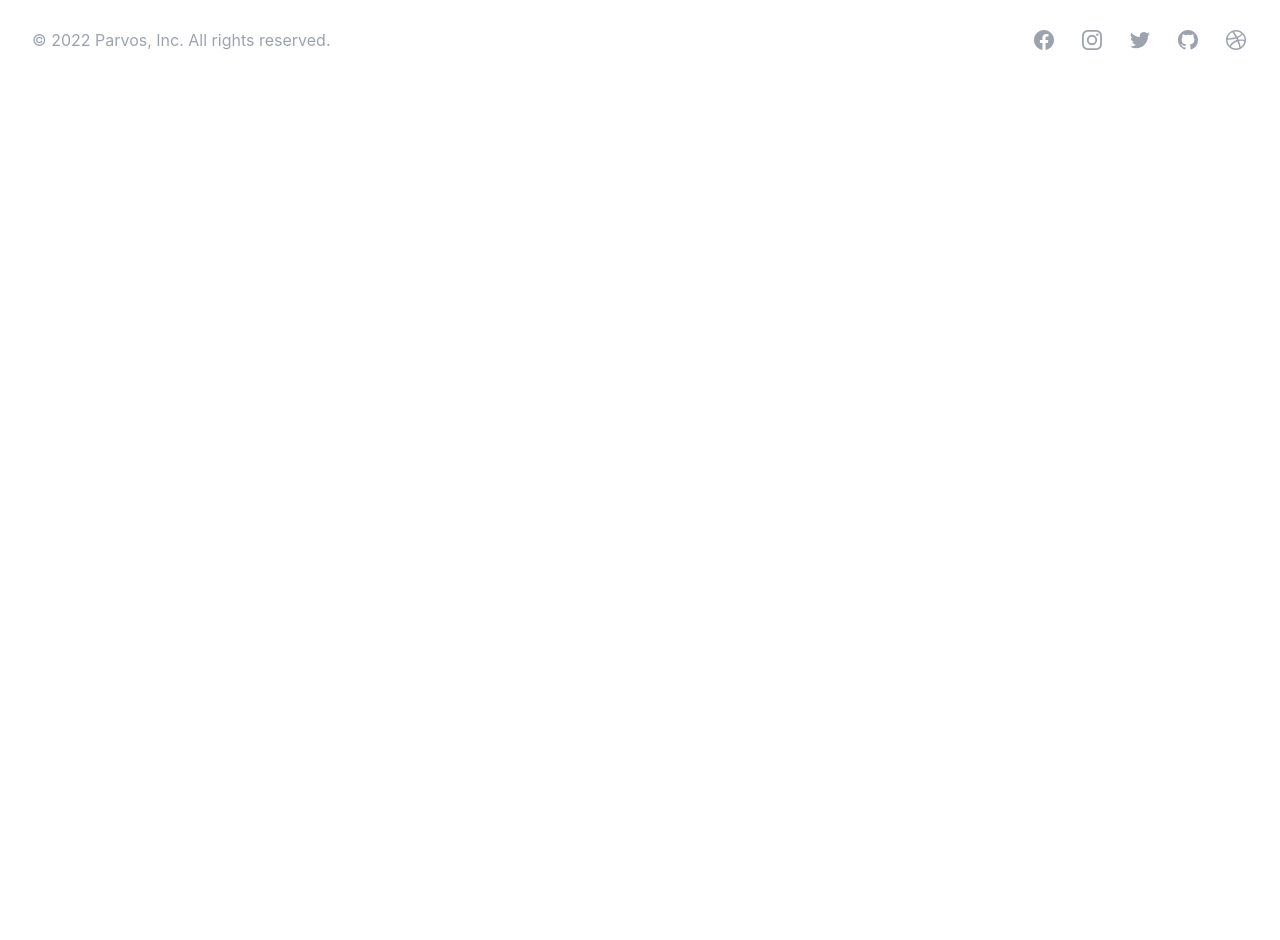
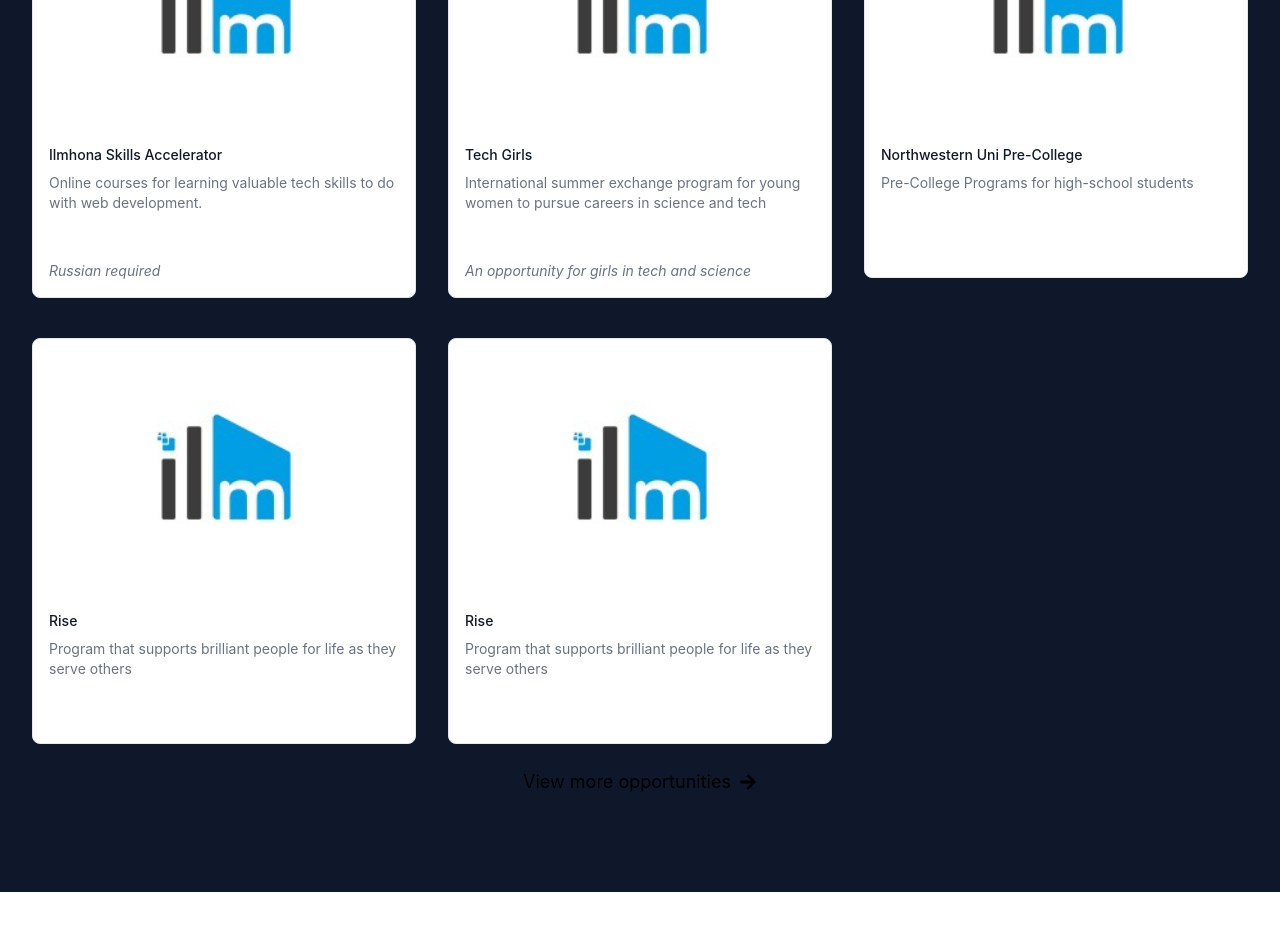
Before and after one commit to samzi123/Parvoz, a React (Create React App) app in the folder frontend/: page / in a window 1280 px wide. Shown: the part 1320-2260 px from the top of the page. Before the commit the page ends 1420 px from the top, so only its background shows below. Built offline with nearby package versions, Linux system fonts and the light colour scheme.

Commit message:
added new opportunities

```diff
--- a/frontend/src/OpportunitiesJSON.js
+++ b/frontend/src/OpportunitiesJSON.js
@@ -43,7 +43,7 @@ const opportunities = [
     category: 'course',
   },
   {
-    id: 4,
+    id: 5,
     name: 'Tech Girls',
     href: 'https://techgirlsglobal.org/',
     description:
@@ -53,6 +53,36 @@ const opportunities = [
     imageSrc: require('./images/ilmhona.jpeg'),
     category: 'course',
   },
+  {
+    id: 6,
+    name: 'Northwestern Uni Pre-College ',
+    href: 'https://globalscholars.yale.edu/',
+    description: 'Pre-College Programs for high-school students',
+    imageAlt: 'Northwestern Uni Pre-College',
+    imageSrc: require('./images/ilmhona.jpeg'),
+    category: 'course',
+  },
+  {
+    id: 7,
+    name: 'Rise',
+    href: 'https://www.risefortheworld.org/',
+    description:
+      'Program that supports brilliant people for life as they serve others',
+    imageAlt: 'Rise',
+    imageSrc: require('./images/ilmhona.jpeg'),
+    category: 'course',
+  },
+
+  {
+    id: 8,
+    name: 'Rise',
+    href: 'https://www.risefortheworld.org/',
+    description:
+      'Program that supports brilliant people for life as they serve others',
+    imageAlt: 'Rise',
+    imageSrc: require('./images/ilmhona.jpeg'),
+    category: 'course',
+  },
 ]
 
 export default opportunities
--- a/frontend/src/screens/HomeScreen.js
+++ b/frontend/src/screens/HomeScreen.js
@@ -1,40 +1,53 @@
 import React from 'react'
 import Opportunity from './../components/Opportunity'
 import opportunities from '../OpportunitiesJSON'
-import { FaArrowRight } from 'react-icons/fa';
+import { FaArrowRight } from 'react-icons/fa'
 
 const HomeScreen = () => {
   //get top few opportunities
-var opportunitiesTop = opportunities.slice(0,3)
+  var opportunitiesTop = opportunities.slice(0, 8)
 
   return (
     <>
-        <div className="bg-slate-900">
-            <div className="max-w-2xl mx-auto py-16 px-4 sm:py-24 sm:px-6 lg:max-w-7xl lg:px-8">
-              <div className="lg:flex">
-                <div className="lg:w-1/2">
-                <h1 className="text-4xl font-extrabold tracking-tight text-gray-900 mb-4">Connecting you with opportunities</h1>
+      <div className='bg-slate-900'>
+        <div className='max-w-2xl mx-auto py-16 px-4 sm:py-24 sm:px-6 lg:max-w-7xl lg:px-8'>
+          <div className='lg:flex'>
+            <div className='lg:w-1/2'>
+              <h1 className='text-4xl font-extrabold tracking-tight text-gray-900 mb-4'>
+                Connecting you with opportunities
+              </h1>
 
               {/* <h1 className="font-bold text-lg"></h1> */}
-                <p>Parvoz helps connect the youth in Tajikistan with top educational opportunities.
-                  We believe in a bright future for the country, and the youth will help make that happen!
+              <p>
+                Parvoz helps connect the youth in Tajikistan with top
+                educational opportunities. We believe in a bright future for the
+                country, and the youth will help make that happen!
               </p>
             </div>
-                <div className="lg:w-1/3 px-12 py-6 min-w-640 ">
-                  <Opportunity opportunity={opportunities[0]} className="min-w-full"/>
+            <div className='lg:w-1/3 px-12 py-6 min-w-640 '>
+              <Opportunity
+                opportunity={opportunities[0]}
+                className='min-w-full'
+              />
             </div>
           </div>
-                <h1 className="text-3xl font-extrabold tracking-tight text-gray-900 mb-8">Recent Opportunities Posted</h1>
+          <h1 className='text-3xl font-extrabold tracking-tight text-gray-900 mb-8'>
+            Recent Opportunities Posted
+          </h1>
 
-                <div className="grid grid-cols-1 gap-y-4 sm:grid-cols-2 sm:gap-x-6 sm:gap-y-10 lg:grid-cols-3 lg:gap-x-8">
+          <div className='grid grid-cols-1 gap-y-4 sm:grid-cols-2 sm:gap-x-6 sm:gap-y-10 lg:grid-cols-3 lg:gap-x-8'>
             {opportunitiesTop.map((opportunity) => (
-                   <Opportunity opportunity={opportunity}/>
+              <Opportunity opportunity={opportunity} />
             ))}
           </div>
-                <a href='/opportunities' className="flex items-center justify-center mt-6 text-lg">View more opportunities <FaArrowRight className="ml-2"/></a>
+          <a
+            href='/opportunities'
+            className='flex items-center justify-center mt-6 text-lg'
+          >
+            View more opportunities <FaArrowRight className='ml-2' />
+          </a>
         </div>
       </div>
-
     </>
   )
 }
```
Lines whose indentation alone changed are shown as unchanged.
